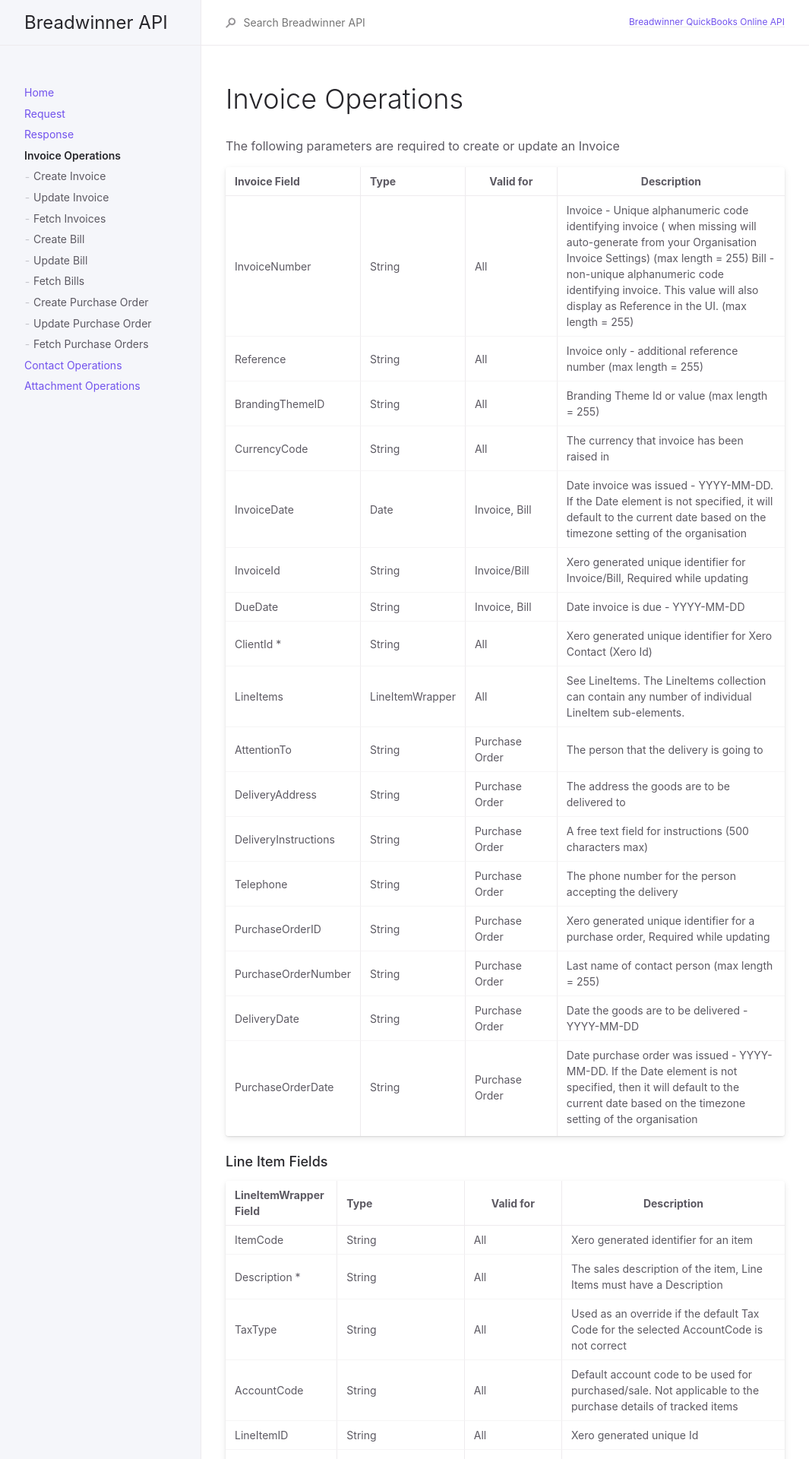
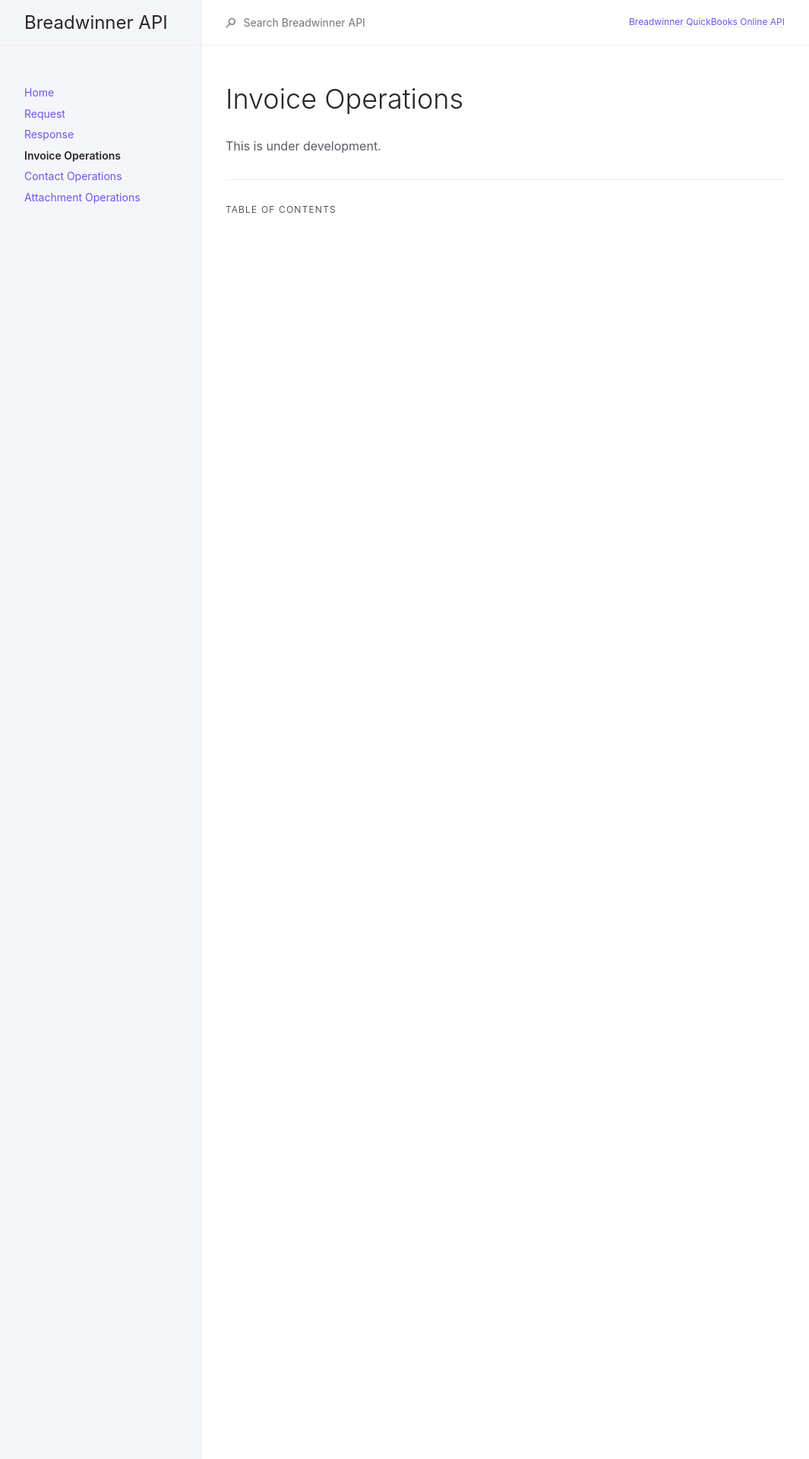
Before and after one commit to suchimitha/Documentation-of-QBO-API, a Jekyll site: the page built from docs/InvoiceOperations/InvoiceOperations.md, in a window 1280 px wide. Shown: the top 1920 px of the page at 76% size, without its empty margins (107-1172 px from the left). Built offline with Jekyll 4.4.1, drawn with Linux system fonts in a browser that asks for light colours; some of the changed text lies outside the part shown.

Commit message:
test commit by removing invoice operations

```diff
--- a/docs/InvoiceOperations/InvoiceOperations.md
+++ b/docs/InvoiceOperations/InvoiceOperations.md
@@ -8,50 +8,6 @@ permalink: /docs/InvoiceOperations
 
 # Invoice Operations
 
-The following parameters are required to create or update an Invoice
-
-| Invoice Field  | Type               | Valid for           | Description|
-|:----------|:-------------------------------------|
-| InvoiceNumber      | String | All | Invoice - Unique alphanumeric  code identifying invoice ( when missing will auto-generate from your Organisation Invoice Settings) (max length = 255)	Bill - non-unique alphanumeric code identifying invoice. This value will also display as Reference in the UI. (max length = 255)  |
-| Reference   | String  |  All | Invoice only - additional reference number (max length = 255)                 |
-| BrandingThemeID  | String  | All | Branding Theme Id or value (max length = 255)              |
-| CurrencyCode  | String |  All | The currency that invoice has been raised in              |
-| InvoiceDate | Date |  Invoice, Bill | Date invoice was issued - YYYY-MM-DD. If the Date element is not specified, it will default to the current date based on the timezone setting of the organisation              |
-| InvoiceId | String | Invoice/Bill | Xero generated unique identifier for Invoice/Bill, Required while updating|
-| DueDate  | String |  Invoice, Bill |Date invoice is due - YYYY-MM-DD              |
-| ClientId *  | String |  All | Xero generated unique identifier for Xero Contact (Xero Id)              |
-| LineItems  | LineItemWrapper|  All | See LineItems. The LineItems collection can contain any number of individual LineItem sub-elements.              |
-| AttentionTo  | String |  Purchase Order | The person that the delivery is going to              |
-| DeliveryAddress  | String | Purchase Order | The address the goods are to be delivered to              |
-| DeliveryInstructions  | String | Purchase Order | A free text field for instructions (500 characters max)              |
-| Telephone  | String | Purchase Order | The phone number for the person accepting the delivery              |
-| PurchaseOrderID | String | Purchase Order | Xero generated unique identifier for a purchase order, Required while updating             |
-| PurchaseOrderNumber | String | Purchase Order | Last name of contact person (max length = 255)              |
-| DeliveryDate | String | Purchase Order | Date the goods are to be delivered - YYYY-MM-DD              |
-| PurchaseOrderDate | String | Purchase Order | Date purchase order was issued - YYYY-MM-DD. If the Date element is not specified, then it will default to the current date based on the timezone setting of the organisation              |
 
 
-### Line Item Fields
-
-| LineItemWrapper Field  | Type                         | Valid for            | Description|
-|:----------|:-------------------------------------|
-| ItemCode        | String | All | Xero generated identifier for an item  |
-| Description *       | String | All | The sales description of the item, Line Items must have a Description |
-| TaxType        | String | All | Used as an override if the default Tax Code for the selected AccountCode is not correct   |
-| AccountCode        | String | All | Default account code to be used for purchased/sale. Not applicable to the purchase details of tracked items  |
-| LineItemID        | String | All | Xero generated unique Id |
-| UnitAmount        | Decimal  | All | Unit Price of the item. By default, UnitPrice is rounded to two decimal places. You can use 4 decimal places by adding the unitdp=4 query string parameter to your request.  |
-| TaxAmount       | Decimal | All | Tax amount of invoice  |
-| LineAmount         | Decimal | All | Line Amount of invoice  |
-| Quantity         | Decimal | All | The quantity of the item on hand  |
-| DiscountRate            | Decimal | Invoice, Purchase Order | The Discount rate of the item  |
-| Tracking        | TrackingItemWrapper | All | TrackingItemWrapper type  |
-
-
-### TrackingItemWrapper Fields
-
-| TrackingItemWrapper Field  | Type                          | Description |
-|:----------|:-------------------------------------|
-| Name         | String | The name of the tracking category (max length = 100)  |
-| Option          | String  | |
-| TrackingCategoryID         | String | The Xero identifier for a tracking category  |
+This is under development.
```
Also changed, not shown: docs/CustomerOperations/CustomerOperations.md (+45 -14 lines), docs/InvoiceOperations/createBill.md (deleted, +0 -43 lines), docs/InvoiceOperations/createInvoice.md (deleted, +0 -61 lines), docs/InvoiceOperations/createPO.md (deleted, +0 -42 lines), docs/InvoiceOperations/fetchBill.md (deleted, +0 -32 lines), docs/InvoiceOperations/fetchInvoice.md (deleted, +0 -33 lines), docs/InvoiceOperations/fetchPO.md (deleted, +0 -33 lines), docs/InvoiceOperations/updateBill.md (deleted, +0 -45 lines), docs/InvoiceOperations/updateInvoice.md (deleted, +0 -45 lines), docs/InvoiceOperations/updatePO.md (deleted, +0 -45 lines), 3 other files.
